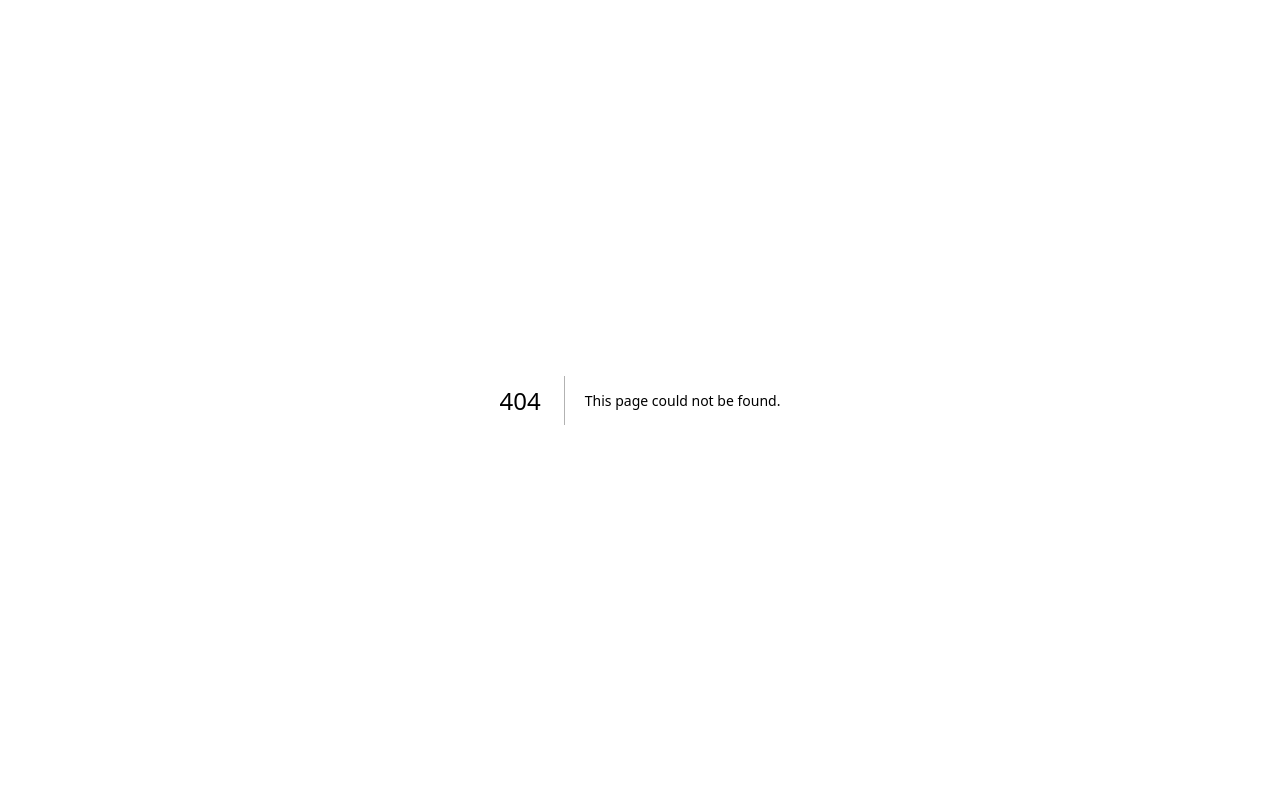
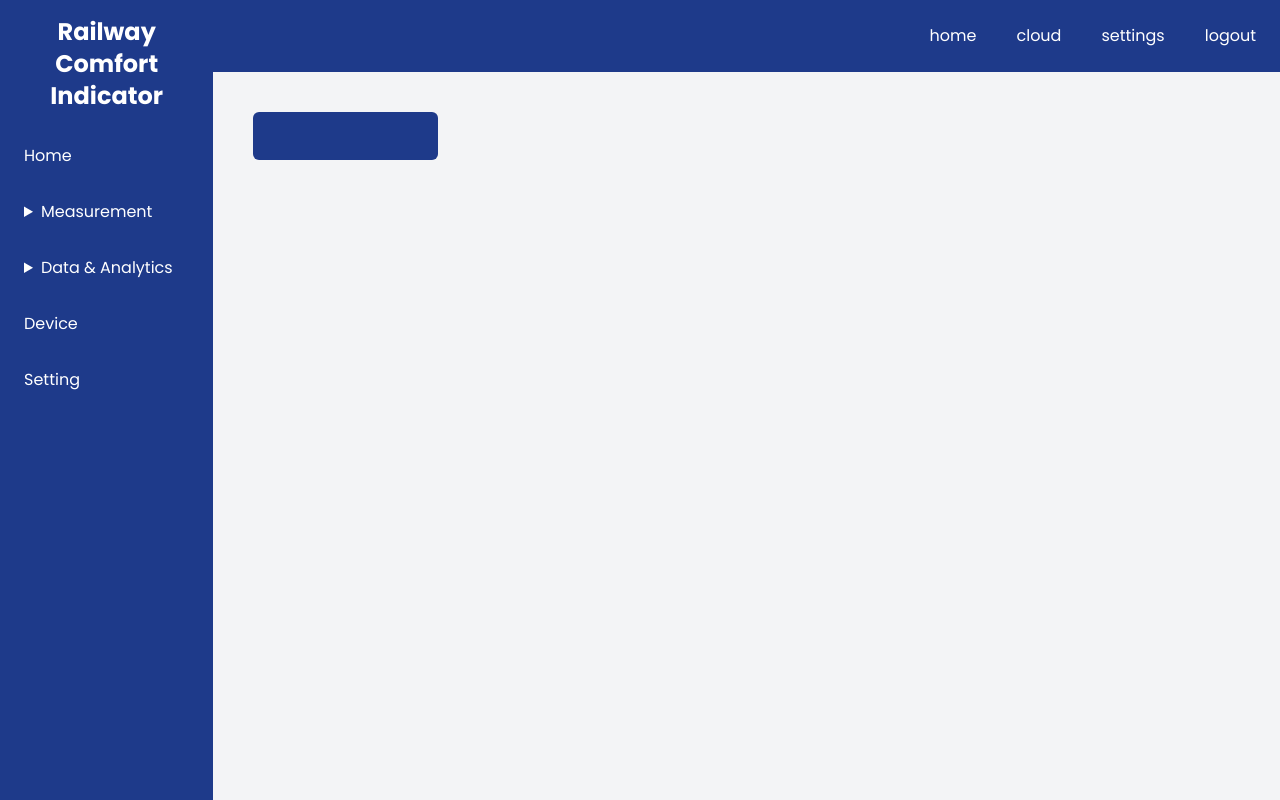
Before and after one commit to RailwayAppAnomalyDetection/fullstack, a Next.js app: page /assessment in a window 1280 px wide. Before the commit this address had no page. Built offline with nearby package versions, Linux system fonts and the light colour scheme.

Commit message:
feat; assessment

```diff
--- /dev/null
+++ b/app/(root)/assessment/layout.tsx
@@ -0,0 +1,20 @@
+// components/Layout.tsx
+import React from 'react';
+
+interface LayoutProps {
+  children: React.ReactNode;
+}
+
+const Layout: React.FC<LayoutProps> = ({ children }) => {
+  return (
+    <div className="flex h-screen">
+      {/* Sidebar */}
+
+
+      {/* Main Content */}
+      <main className="bg-gray-100 flex-1 p-4">{children}</main>
+    </div>
+  );
+};
+
+export default Layout;
--- /dev/null
+++ b/app/(root)/assessment/page.tsx
@@ -0,0 +1,22 @@
+// pages/index.tsx
+//import Layout from "../layout";
+
+const Home = () => {
+  return (
+
+    <div className="space-y-4">
+      {/* Top Boxes */}
+      <div className="grid grid-cols-5 gap-4">
+        <div className="bg-blue-900 h-12 rounded-md"></div>
+        {/* <div className="bg-blue-900 h-24 rounded-md"></div>
+        <div className="bg-blue-900 h-24 rounded-md"></div> */}
+      </div>
+
+      {/* Main Panel */}
+      {/* <div className="bg-gray-300 h-96 rounded-md"></div> */}
+    </div>
+
+  );
+};
+
+export default Home;
--- a/app/(root)/layout.tsx
+++ b/app/(root)/layout.tsx
@@ -1,14 +1,12 @@
 // import React from 'react';
 import Link from "next/link";
 
-<<<<<<< HEAD
 const Layout = ({ children }: { children: React.ReactNode }) => {
->>>>>>> a2abf99f94bf0081d23b4d5256f10c796e8ad39c
   return (
     <div className="flex h-screen overflow-hidden">
       {/* サイドバー */}
       <aside className="bg-blue-900 text-white w-1/6 p-4 flex flex-col">
-        <h1 className="text-2xl font-bold mb-6">Railway Comfort Indicator</h1>
+        <h1 className="text-2xl font-bold mb-6 text-center">Railway Comfort Indicator</h1>
         <nav className="flex flex-col gap-4">
           <Link href="/home">
             <button className="w-full text-left hover:bg-blue-700 p-2 rounded">Home</button>
```
